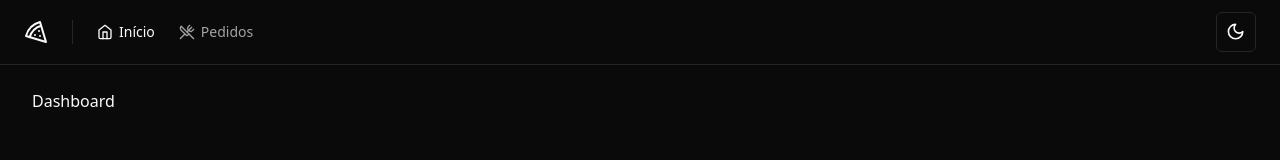
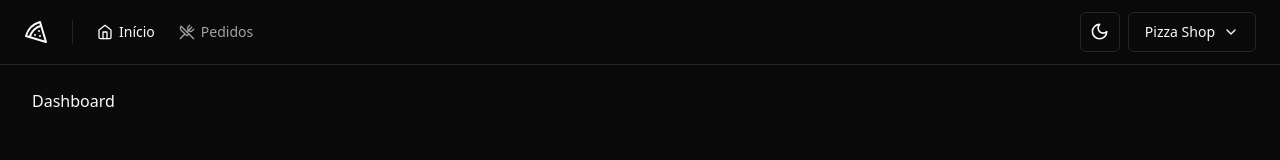
Before and after one commit to bzenky/pizzashop-web, a React app: page / in a window 1280 px wide. Shown: the top 160 px of the page. Built offline with nearby package versions, Linux system fonts and the light colour scheme; the HTML template or start-up script is replaced by a standard one.

Commit message:
feat: account menu

```diff
--- /dev/null
+++ b/src/components/account-menu.tsx
@@ -0,0 +1,50 @@
+import { Building, ChevronDown, LogOut } from 'lucide-react'
+
+import { Button } from './ui/button'
+import {
+  DropdownMenu,
+  DropdownMenuContent,
+  DropdownMenuItem,
+  DropdownMenuLabel,
+  DropdownMenuSeparator,
+  DropdownMenuTrigger,
+} from './ui/dropdown-menu'
+
+export function AccountMenu() {
+  return (
+    <DropdownMenu>
+      <DropdownMenuTrigger asChild>
+        <Button
+          variant="outline"
+          className="flex select-none items-center gap-2"
+        >
+          Pizza Shop
+          <ChevronDown className="h-4 w-4" />
+        </Button>
+      </DropdownMenuTrigger>
+
+      <DropdownMenuContent align="end" className="w-56">
+        <DropdownMenuLabel className="flex flex-col">
+          <span>Zenky</span>
+          <span className="text-xs font-normal text-muted-foreground">
+            bzenky@gmail.com
+          </span>
+        </DropdownMenuLabel>
+
+        <DropdownMenuSeparator />
+
+        <DropdownMenuItem>
+          <Building className="mr-2 h-4 w-4" />
+          <span>Perfil da loja</span>
+        </DropdownMenuItem>
+
+        <DropdownMenuSeparator />
+
+        <DropdownMenuItem className="text-rose-500 dark:text-rose-400">
+          <LogOut className="mr-2 h-4 w-4" />
+          <span>Sair</span>
+        </DropdownMenuItem>
+      </DropdownMenuContent>
+    </DropdownMenu>
+  )
+}
--- a/src/components/header.tsx
+++ b/src/components/header.tsx
@@ -1,5 +1,6 @@
 import { Home, Pizza, UtensilsCrossed } from 'lucide-react'
 
+import { AccountMenu } from './account-menu'
 import { NavLink } from './nav-link'
 import { ThemeToggle } from './theme/theme-toggle'
 import { Separator } from './ui/separator'
@@ -26,6 +27,7 @@
 
         <div className="ml-auto flex items-center gap-2">
           <ThemeToggle />
+          <AccountMenu />
         </div>
       </div>
     </div>
```
